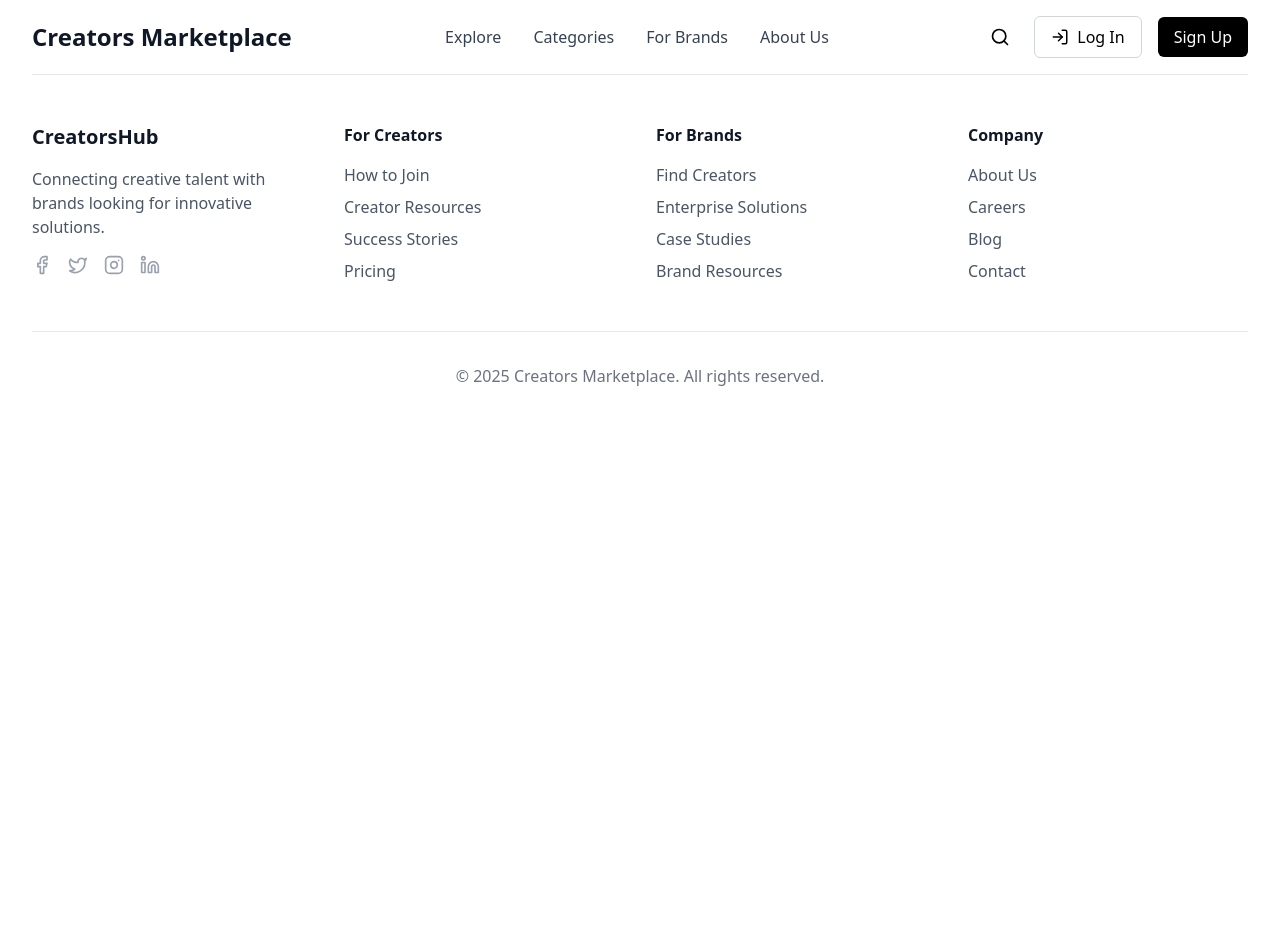
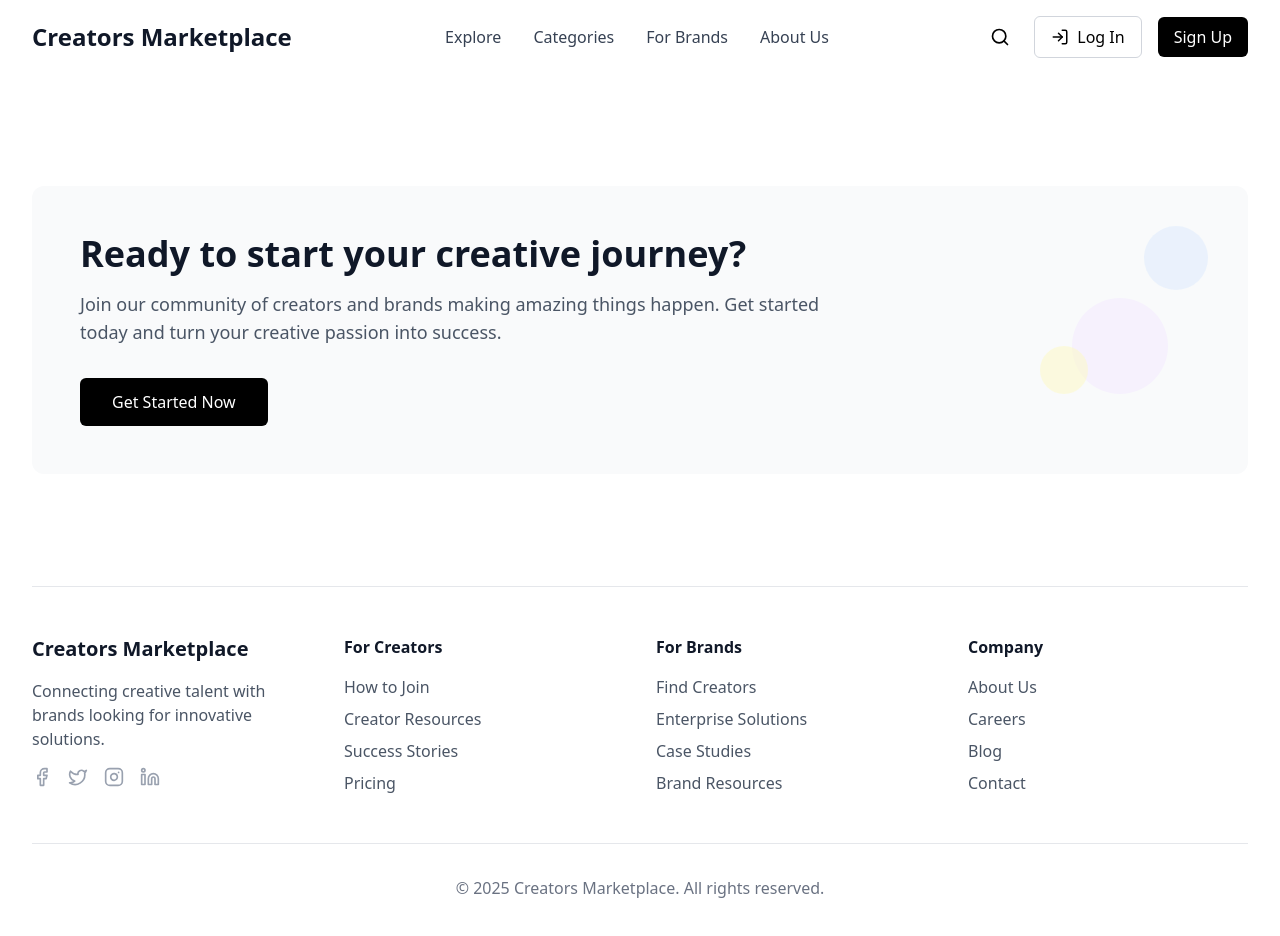
Before and after one commit to sartajhajam/creators-marketplace, a React (Vite) app in the folder frontend/: page / in a window 1280 px wide. Shown: the top 936 px of the page. Before the commit the page ends 800 px from the top, so only its background shows below. Built offline with nearby package versions, Linux system fonts and the light colour scheme.

Commit message:
added CallToAction Component

```diff
--- a/frontend/src/App.jsx
+++ b/frontend/src/App.jsx
@@ -1,6 +1,6 @@
 import Navbar from "./components/Navbar";
 import Footer from './components/Footer';
-
+import CallToAction from './components/CallToAction';
 function App() {
   return (
     <div className="min-h-screen bg-white">
@@ -22,7 +22,7 @@ function App() {
         {/* <Categories /> */}
 
         {/* Call to Action Section */}
-        {/* <CallToAction /> */}
+        <CallToAction />
 
         {/* Footer */}
         <Footer />
--- /dev/null
+++ b/frontend/src/components/CallToAction.jsx
@@ -0,0 +1,40 @@
+import React, { memo } from 'react';
+
+/**
+ * CallToAction Component
+ *
+ * This component displays a call-to-action section to encourage users to join the platform.
+ * It includes:
+ * - Compelling headline
+ * - Descriptive text
+ * - CTA button
+ * - Background design elements
+ *
+ * Optimized with React.memo to prevent unnecessary re-renders
+ */
+function CallToAction() {
+  return (
+    <section className="py-16 my-12 relative">
+      <div className="bg-gray-50 rounded-xl p-8 md:p-12 relative overflow-hidden">
+        {/* Background design elements */}
+        <div className="absolute top-0 right-0 w-1/3 h-full">
+          <div className="absolute top-10 right-10 w-16 h-16 bg-blue-100 rounded-full opacity-50"></div>
+          <div className="absolute bottom-20 right-20 w-24 h-24 bg-purple-100 rounded-full opacity-50"></div>
+          <div className="absolute top-40 right-40 w-12 h-12 bg-yellow-100 rounded-full opacity-50"></div>
+        </div>
+
+        <div className="max-w-3xl relative z-10">
+          <h2 className="text-3xl md:text-4xl font-bold text-gray-900">Ready to start your creative journey?</h2>
+          <p className="mt-4 text-lg text-gray-600">
+            Join our community of creators and brands making amazing things happen. Get started today and turn your creative passion into success.
+          </p>
+          <button className="mt-8 px-8 py-3 bg-black text-white font-medium rounded-md hover:bg-gray-800 transition-colors">
+            Get Started Now
+          </button>
+        </div>
+      </div>
+    </section>
+  );
+}
+
+export default memo(CallToAction);
--- a/frontend/src/components/Footer.jsx
+++ b/frontend/src/components/Footer.jsx
@@ -19,7 +19,7 @@ function Footer() {
       <div className="grid grid-cols-1 md:grid-cols-2 lg:grid-cols-4 gap-8">
         {/* Company Info */}
         <div>
-          <h3 className="text-xl font-bold text-gray-900 mb-4">CreatorsHub</h3>
+          <h3 className="text-xl font-bold text-gray-900 mb-4">Creators Marketplace</h3>
           <p className="text-gray-600 mb-4">
             Connecting creative talent with brands looking for innovative solutions.
           </p>
```
